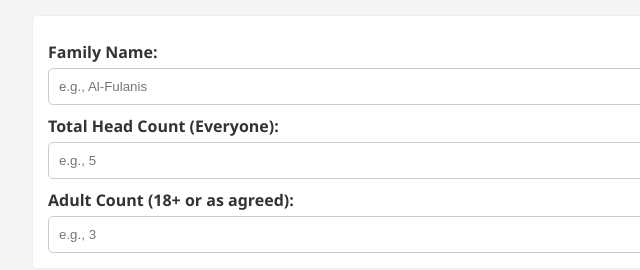
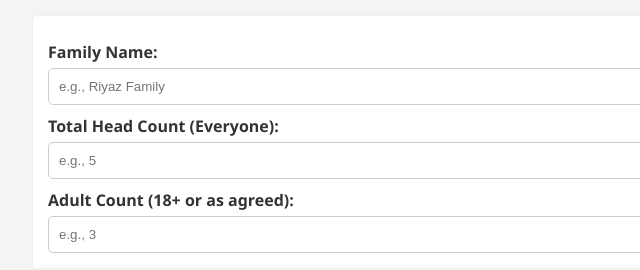
Before and after one commit to Code-and-Hack/Family-contribution-calculator, a plain HTML site: page index.html in a window 1280 px wide. Both pictures are taken after typing "2020-01-15", "Sample", "5", "Sample" into the empty fields and a click on the button "+ Add Family". Shown: the part 495-765 px from the top of the page, 158-798 px from the left. Drawn offline with nearby package versions, Linux system fonts and the light colour scheme.

Commit message:
Update index.html

```diff
--- a/index.html
+++ b/index.html
@@ -167,7 +167,7 @@
       div.innerHTML = `
         <button class="remove-family-btn" onclick="removeFamily(${id})" title="Remove this family">X</button>
         <label>Family Name:
-          <input type="text" id="name${id}" placeholder="e.g., Al-Fulanis"/>
+          <input type="text" id="name${id}" placeholder="e.g., Riyaz Family"/>
         </label>
         <label>Total Head Count (Everyone):
           <input type="number" id="head${id}" min="0" placeholder="e.g., 5"/>
```
